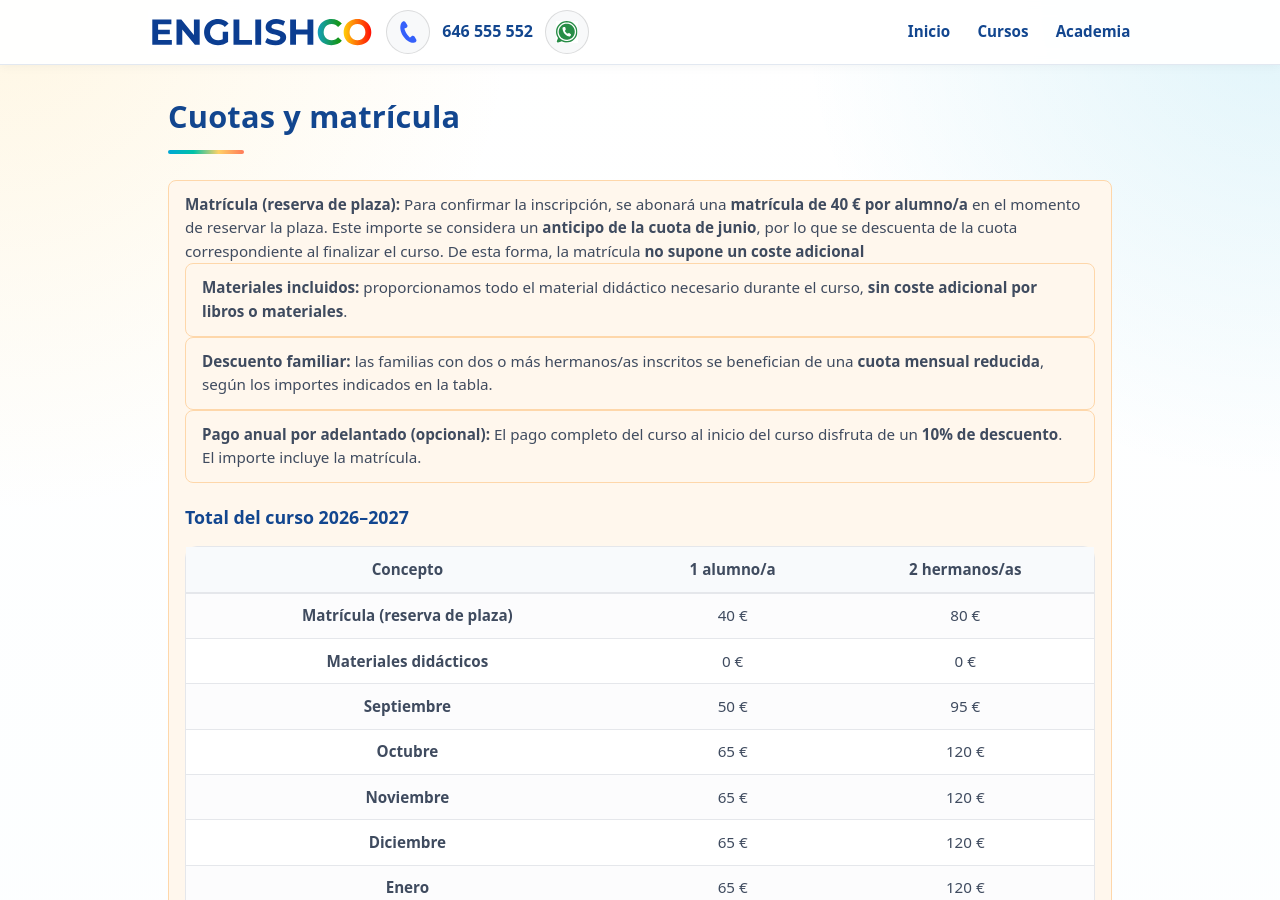
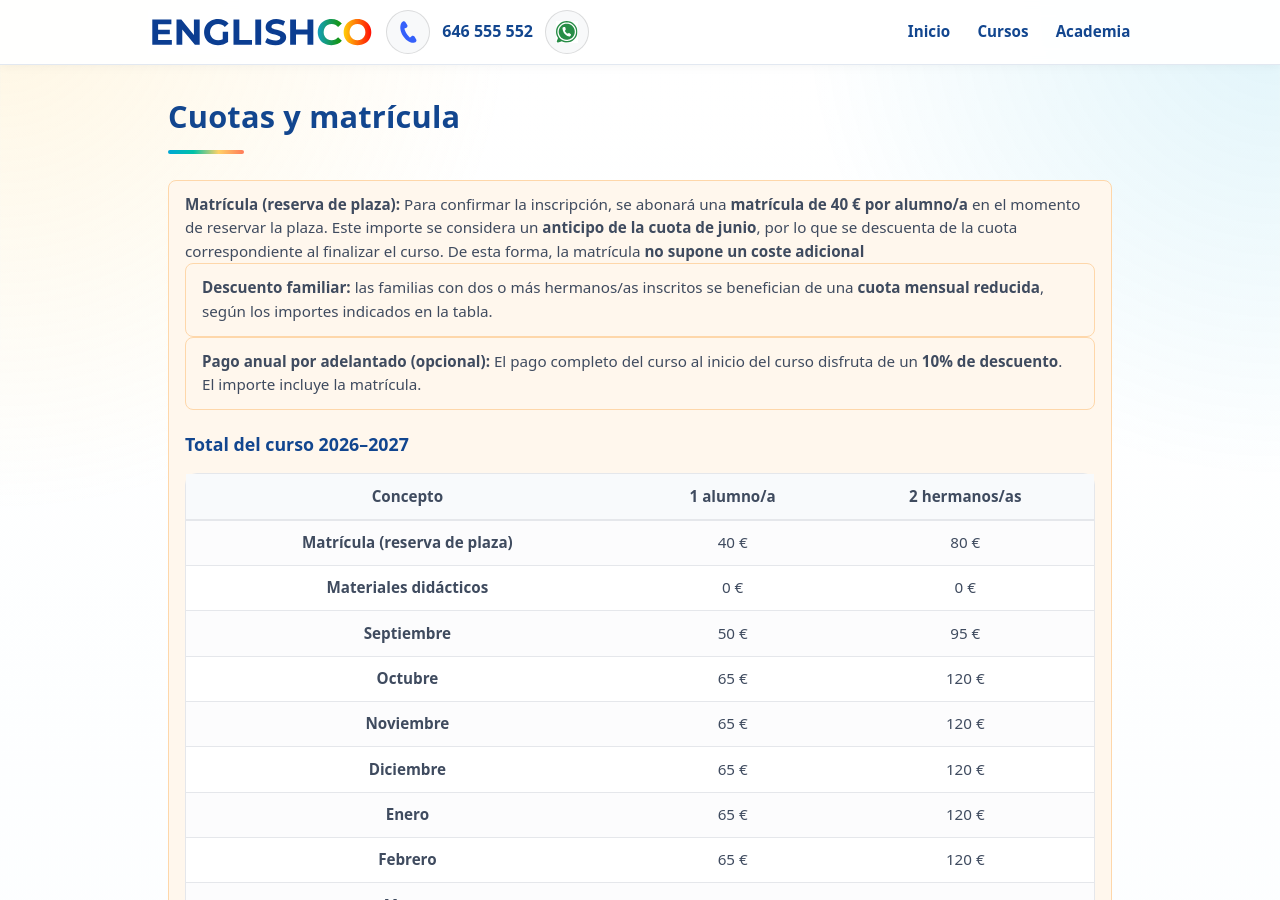
Before and after one commit to dixonbruce/englishco, a Jekyll site: the page built from condiciones.html, in a window 1280 px wide and 900 px high. Built offline with Jekyll 4.4.1, drawn with Linux system fonts in a browser that asks for light colours.

Commit message:
Update condiciones.html

```diff
--- a/condiciones.html
+++ b/condiciones.html
@@ -24,11 +24,7 @@ permalink: "/condiciones.html"
     para las familias que completen el curso.
   </div>
 
-  <div class="note">
-    <strong>Materiales incluidos:</strong>
-    proporcionamos todo el material didáctico necesario durante el curso,
-    <strong>sin coste adicional por libros o materiales</strong>.
-  </div>
+
 
   <div class="note">
     <strong>Descuento familiar:</strong>
```
